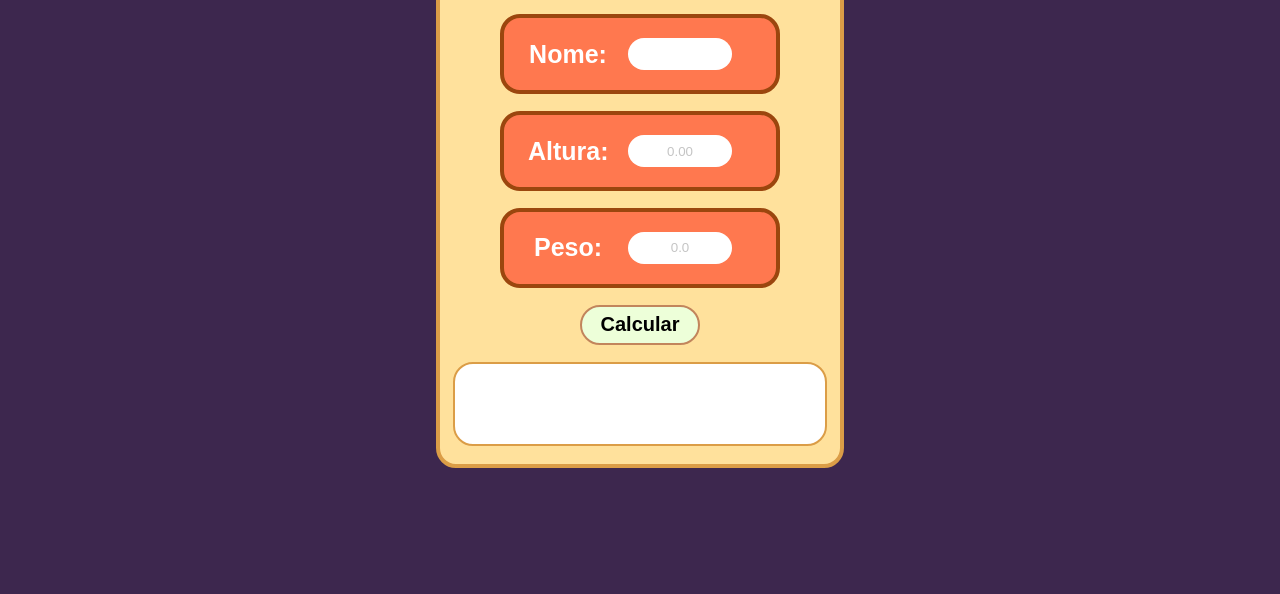
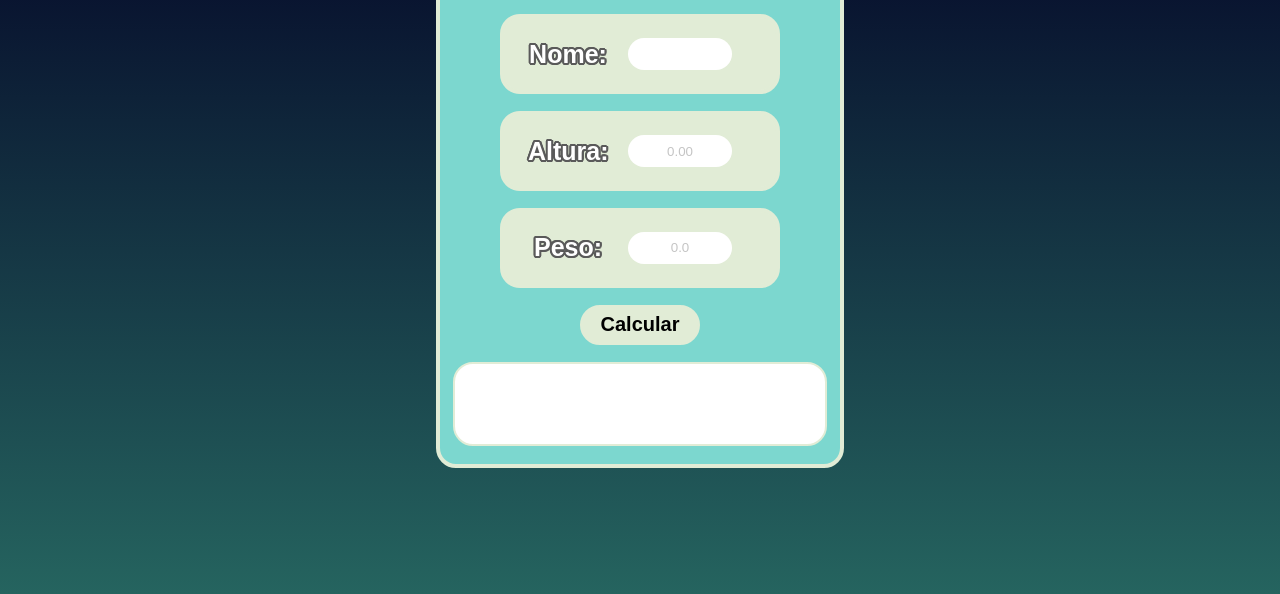
Before and after one commit to JoseAugustoTorres/Calculadora-IMC, a plain HTML site: page index.html in a window 1280 px wide. Shown: the part 206-800 px from the top of the page. Drawn offline with Linux system fonts and the light colour scheme.

Commit message:
Alterações no visual da página

```diff
--- a/CSS/styles.css
+++ b/CSS/styles.css
@@ -6,8 +6,8 @@
 }
 
 body {
-    background-color: #3d274e;
-    margin: 0;
+    background: rgb(2,0,36);
+    background: linear-gradient(180deg, rgba(2,0,36,1) 6%, rgba(37,100,95,1) 100%, rgba(0,212,255,1) 100%);    margin: 0;
 }
 
 section{
@@ -19,15 +19,15 @@ section{
 #corpo-aplicacao{
     display: grid;
     place-items: center;
-    background-color: #FFE19C;
+    background-color: #7cd7cf;
     height: 540px;
     width: 400px;
-    border: 4px solid #DB9D47;
+    border: 4px solid #e1ecd6;
     border-radius: 20px;
 }
 
 #titulo{
-    border-bottom: 4px solid #DB9D47;
+    border-bottom: 4px solid #fffedf;
     color: rgb(51, 51, 51);
     font-size: 27px;
     font-weight: bold;
@@ -37,22 +37,24 @@ section{
 }
 
 .entrada{
-    background-color:#FF784F;
+    background-color:#e1ecd6;
     display: flex;
     align-items: center;
     justify-content: center;
     text-align: center;
     width: 68%;
     border-radius: 20px;
-    border: 4px solid #9b460e;
+    border: 4px solid #e1ecd6;
 }
 
 label{
     font-size: 25px;
     font-weight: bold;
+    text-shadow: rgb(90, 90, 90) 2px 0px 0px, rgb(90, 90, 90) 1.75517px 0.958851px 0px, rgb(90, 90, 90) 1.0806px 1.68294px 0px, rgb(90, 90, 90) 0.141474px 1.99499px 0px, rgb(90, 90, 90) -0.832294px 1.81859px 0px, rgb(90, 90, 90) -1.60229px 1.19694px 0px, rgb(90, 90, 90) -1.97998px 0.28224px 0px, rgb(90, 90, 90) -1.87291px -0.701566px 0px, rgb(90, 90, 90) -1.30729px -1.5136px 0px, rgb(90, 90, 90) -0.421592px -1.95506px 0px, rgb(90, 90, 90) 0.567324px -1.91785px 0px, rgb(90, 90, 90) 1.41734px -1.41108px 0px, rgb(90, 90, 90) 1.92034px -0.558831px 0px;
+
     display: grid;
     place-items: center;
-    color: white;
+    color: rgb(255, 255, 255);
     height: 40px;
     width: 80px;
 }
@@ -77,8 +79,8 @@ input::-webkit-inner-spin-button{
 #botao-calcular{
     border: none;
     border-radius: 20px;
-    background-color: #EDFFD9;
-    border: 2px solid #c2855c;
+    background-color: #e1ecd6;
+    border: 2px solid #e1ecd6;
     font-size: 20px;
     font-weight: bold;
     height: 40px;
@@ -103,7 +105,7 @@ input::-webkit-inner-spin-button{
     width: 350px;
     background-color: #ffffff;
     text-align: center;
-    border: 2px solid #DB9D47;
+    border: 2px solid #e1ecd6;
     border-radius: 20px;
     margin-bottom: 10px;
 }
```
